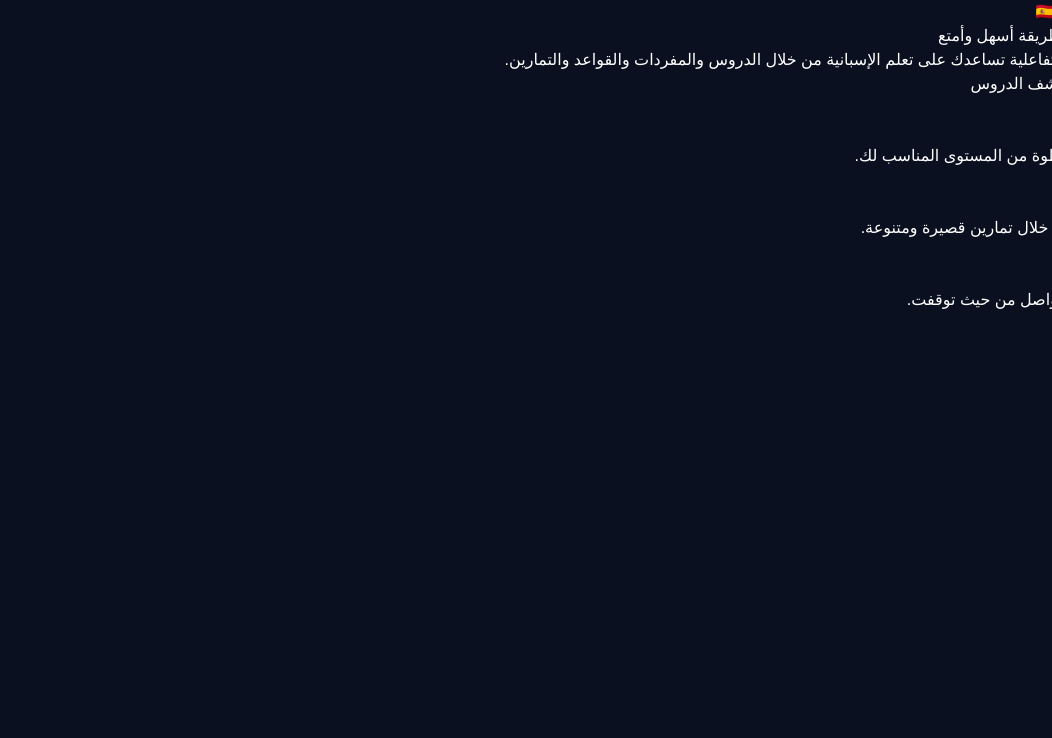
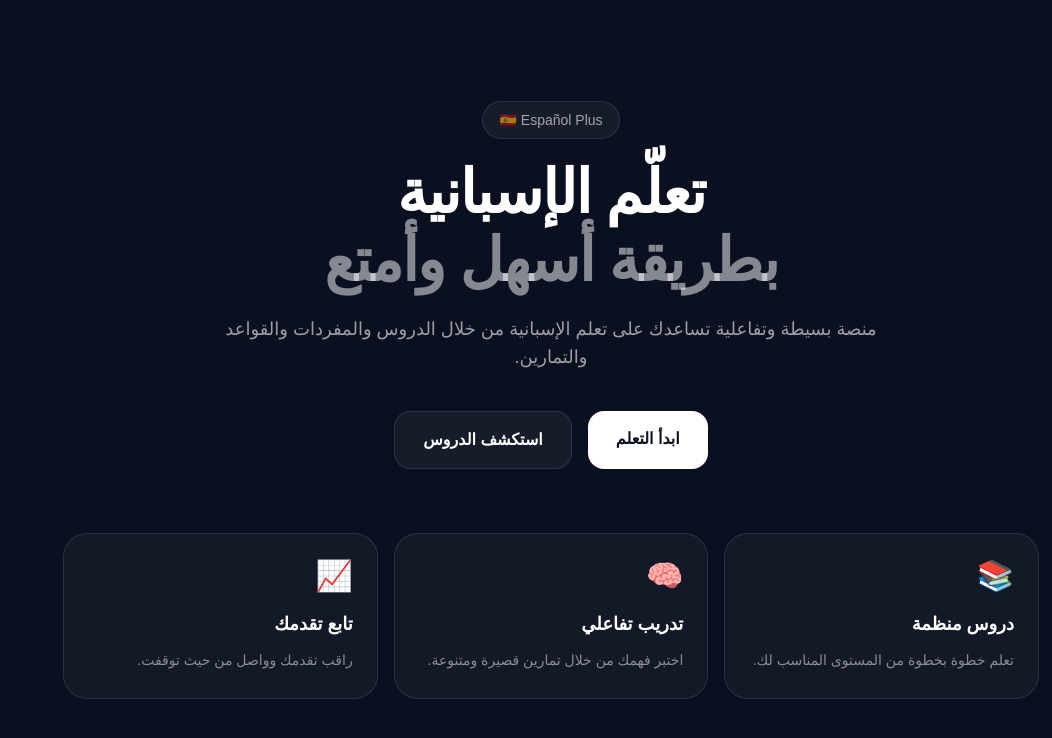
Before and after one commit to ym6642909-pixel/espanol-plus, a Next.js app: page /espanol-plus/ in a window 1280 px wide. Shown: the top 738 px of the page, without its empty margins (228-1280 px from the left). Built offline with nearby package versions, Linux system fonts and the light colour scheme.

Commit message:
Add Tailwind CSS configuration file

```diff
--- /dev/null
+++ b/tailwind.config.ts
@@ -0,0 +1,15 @@
+import type { Config } from "tailwindcss";
+
+const config: Config = {
+  content: [
+    "./app/**/*.{js,ts,jsx,tsx,mdx}",
+    "./components/**/*.{js,ts,jsx,tsx,mdx}",
+    "./data/**/*.{js,ts,jsx,tsx,mdx}",
+  ],
+  theme: {
+    extend: {},
+  },
+  plugins: [],
+};
+
+export default config;
```
